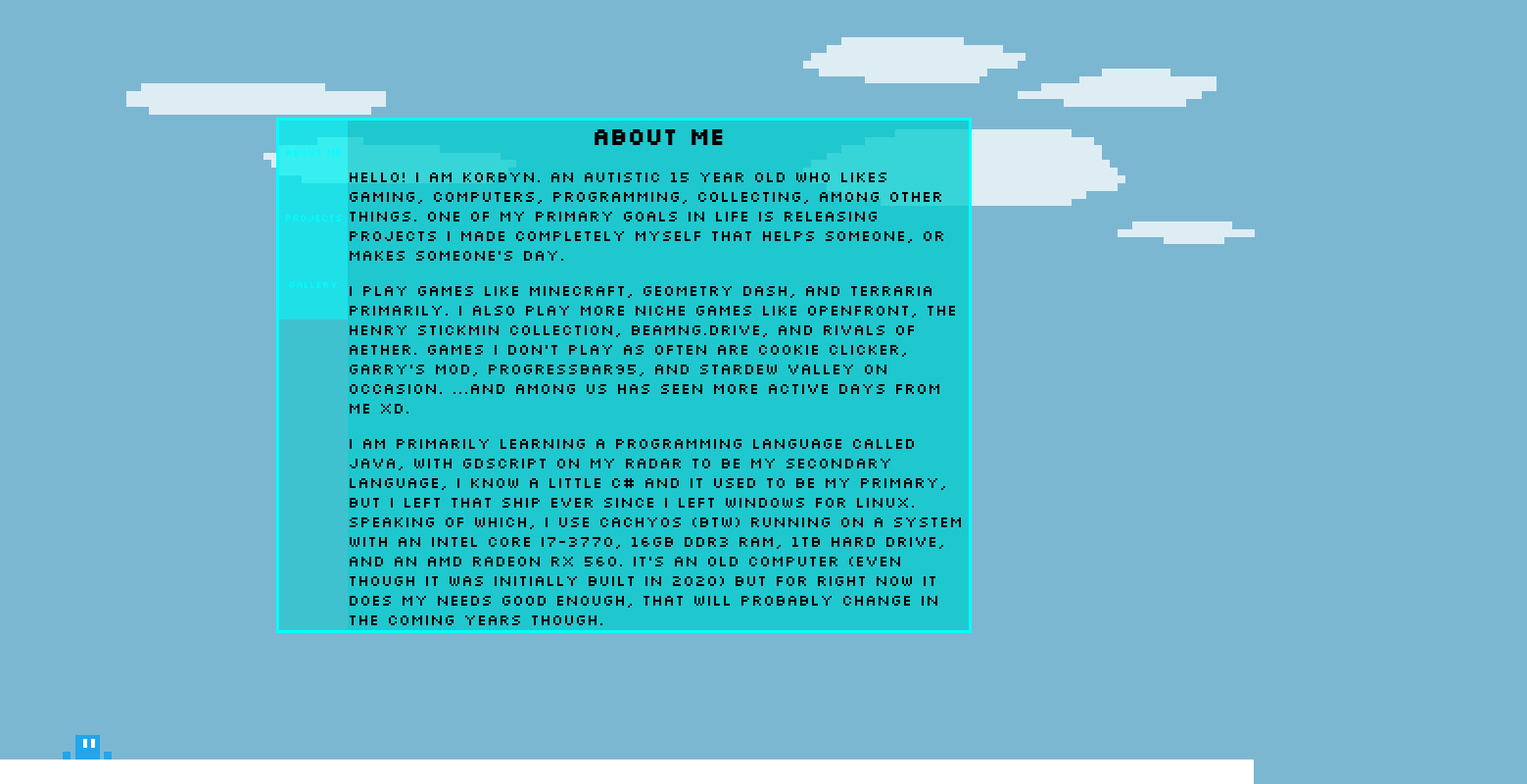
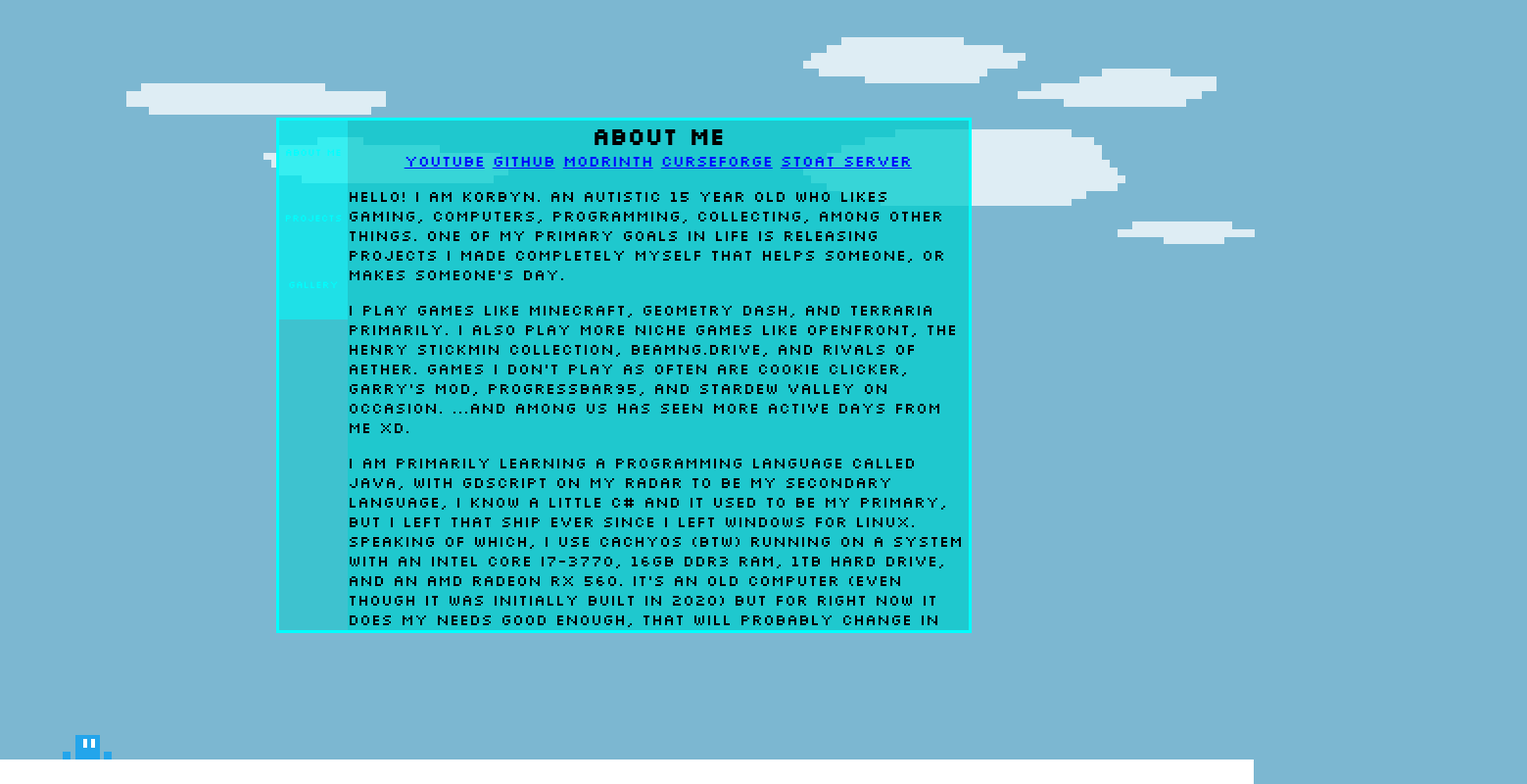
Before and after one commit to KorbynTalks/korbyntalks.github.io, a plain HTML site: page index.html in a window 1280 px wide. Shown: the whole page at 98% size, 1559 px wide, since content can reach past the window. Drawn offline with Linux system fonts and the light colour scheme.

Commit message:
Add socials

```diff
--- a/index.html
+++ b/index.html
@@ -20,6 +20,9 @@
             <div id="scrollableArea">
                 <div id="aboutMe">
                     <header>About Me</header>
+                    <center>
+                        <a href="https://www.youtube.com/@korbyntalks">YouTube</a> <a href="https://github.com/KorbynTalks">GitHub</a> <a href="https://modrinth.com/user/KorbynTalks">Modrinth</a> <a href="https://www.curseforge.com/members/korbyntalks/projects">CurseForge</a> <a href="https://stt.gg/FqTQ7g2r">Stoat Server</a>
+                    </center>
                     <p>
                         Hello! I am Korbyn. An Autistic 15 year old who likes Gaming, Computers, Programming, collecting, among other things.
                         One of my primary goals in life is releasing projects I made completely myself that helps someone, or makes someone's day.
```
